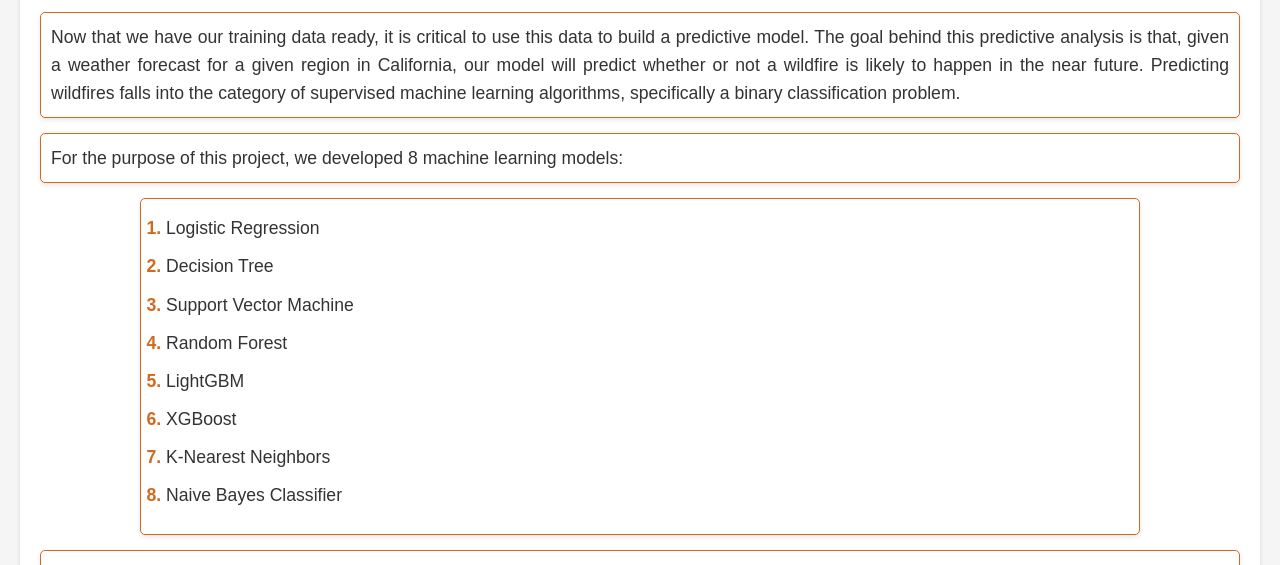
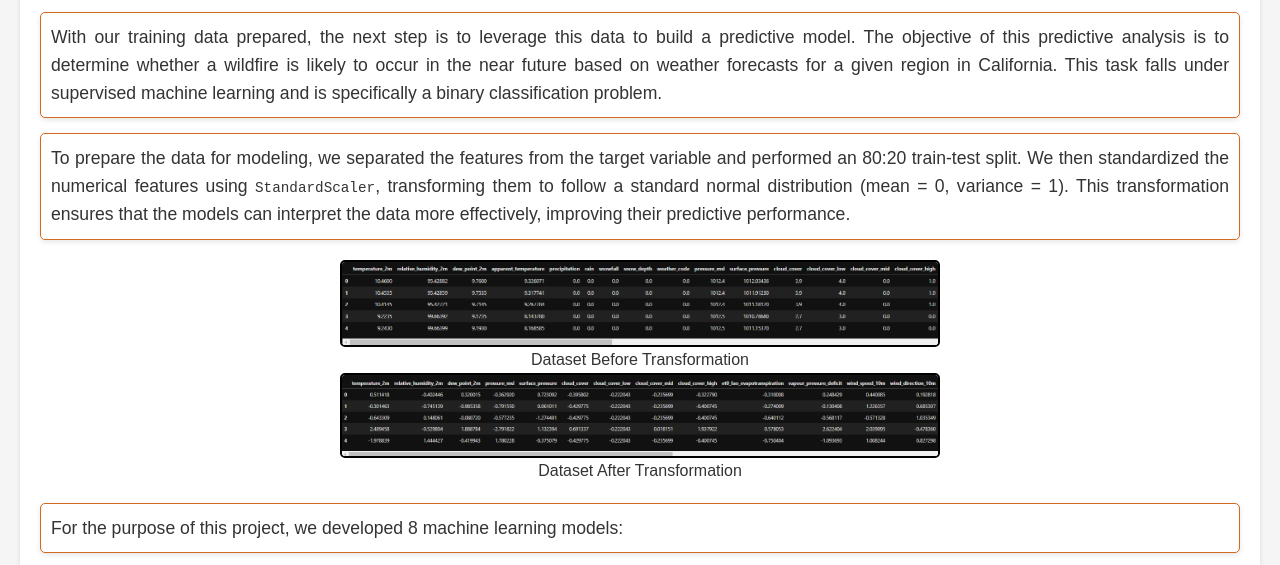
Before and after one commit to Olan-Pinto/Data-Mining-CSCI-5502-872-Course-Project, a plain HTML site: page index.html in a window 1280 px wide. Both pictures are taken after a click on the element "Models Implemented". Shown: the part 170-735 px from the top of the page. Drawn offline with Linux system fonts and the light colour scheme.

Commit message:
changes to show data transformation

```diff
--- a/index.html
+++ b/index.html
@@ -751,7 +751,20 @@
 
         <div id="models-implemented" class="tab-content">
             <h1>Models Implemented</h1>
-            <p>Now that we have our training data ready, it is critical to use this data to build a predictive model. The goal behind this predictive analysis is that, given a weather forecast for a given region in California, our model will predict whether or not a wildfire is likely to happen in the near future. Predicting wildfires falls into the category of supervised machine learning algorithms, specifically a binary classification problem.</p>
+            <p>With our training data prepared, the next step is to leverage this data to build a predictive model. The objective of this predictive analysis is to determine whether a wildfire is likely to occur in the near future based on weather forecasts for a given region in California. This task falls under supervised machine learning and is specifically a binary classification problem.</p>
+            <p>To prepare the data for modeling, we separated the features from the target variable and performed an 80:20 train-test split. We then standardized the numerical features using <code>StandardScaler</code>, transforming them to follow a standard normal distribution (mean = 0, variance = 1). This transformation ensures that the models can interpret the data more effectively, improving their predictive performance.</p>
+
+            <div class="image-container">
+                <figure>
+                    <img src="./screenshots/dataset_before_transformation.png" alt="Dataset Before Transformation">
+                    <figcaption>Dataset Before Transformation</figcaption>
+                </figure>
+                <figure>
+                    <img src="./screenshots/dataset_after_transformation.png" alt="Dataset After Transformation">
+                    <figcaption>Dataset After Transformation</figcaption>
+                </figure>
+            </div>
+
             <p>For the purpose of this project, we developed 8 machine learning models:</p>
             <ol>
                 <li>Logistic Regression</li>
@@ -802,15 +815,8 @@
                         <p class="caption">ROC-AUC curve and score indicating the model's ability to distinguish between classes.</p>
                     </div>
                 </div>
-                <!-- <h3>Improving the Model</h3>
-                <p>To enhance the dataset's predictive power, we identified and removed features with high correlation using a threshold of 0.9 to address multicollinearity. We also dropped features with low importance based on the feature importance scores generated by the model.</p>
+            </section>
 
-                <p>After separating the features from the target variable, we performed an 80:20 train-test split on the data. We then applied the StandardScaler to standardize the numerical features, ensuring they follow a standard normal distribution with a mean of 0 and variance of 1.</p>
-
-                <p>If you observe closely, we used <code>fit_transform</code> on the X_train data and <code>transform</code> on the X_test data. This is because <code>fit_transform</code> calculates the mean and standard deviation of the training data and uses them to scale the features. Once the scaling parameters are calculated from the training data, we apply <code>transform</code> to the test data using the same parameters, ensuring consistency and avoiding data leakage where test data could influence the model's learning.</p> -->
-
-                <!-- Improved image layout using Flexbox -->
-            </section>
             <section id="decision tree">
                 <h2>Decision Tree</h2>
                 <p>A Decision Tree is a supervised machine learning algorithm used for classification and regression tasks. It makes decisions based on a tree-like structure where each node represents a decision made on an attribute and the edges represent the possible outcomes. There are three main components of the tree:</p>
@@ -1077,6 +1083,12 @@
 
                 <h3>Model Performance</h3>
                 <p>After tuning, the model achieved a training accuracy of 97.81%. On the test dataset, the results showed significant improvement over the baseline model:</p>
+
+                <div class="image-container">
+                    <img src="./Results/xgboost/tuned_model_training_acc.png" alt="Tuned Model Training Accuracy">
+                    <img src="./Results/xgboost/tuned_results.png" alt="Tuned Model Results">
+                </div>
+
                 <ul>
                     <li><strong>Accuracy:</strong> Improved, reflecting better overall performance.</li>
                     <li><strong>True Positives:</strong> Improved, indicating better detection of actual wildfire occurrences.</li>
```
Also changed, not shown: screenshots/dataset_after_transformation.png (added), screenshots/dataset_before_transformation.png (added).
